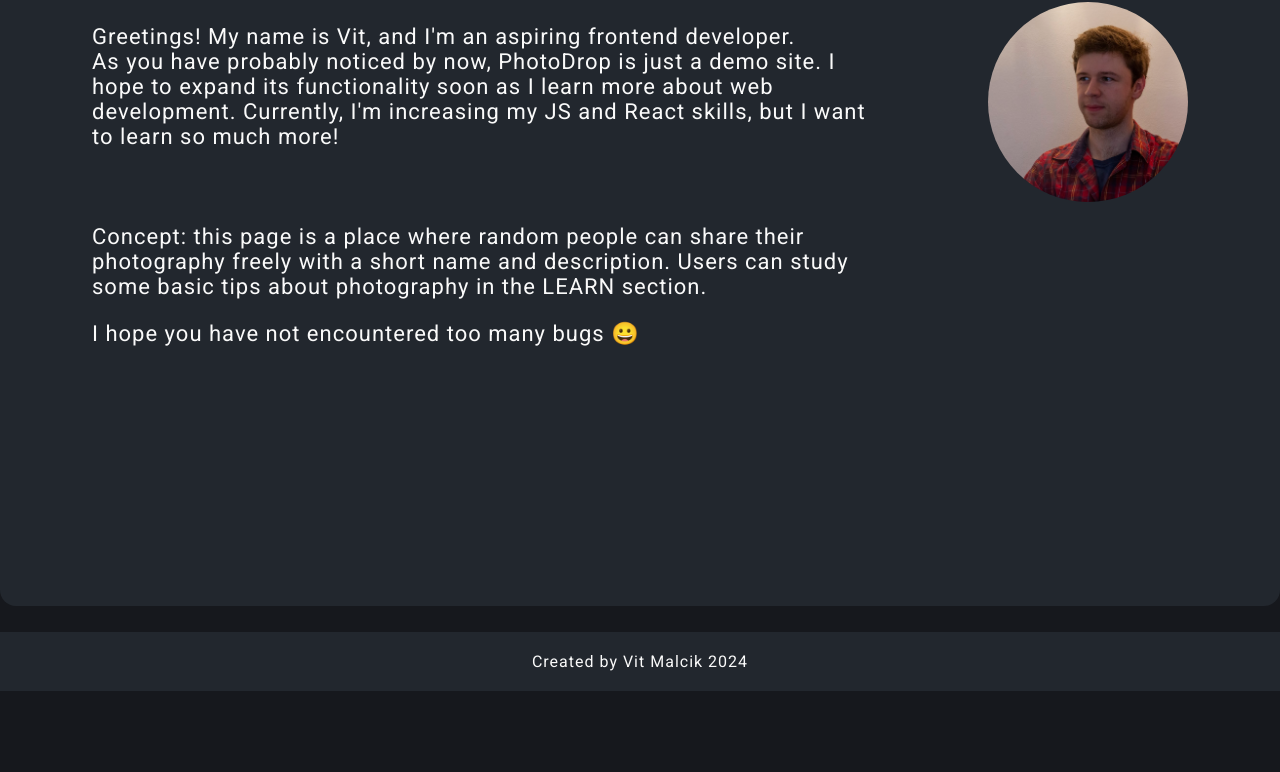
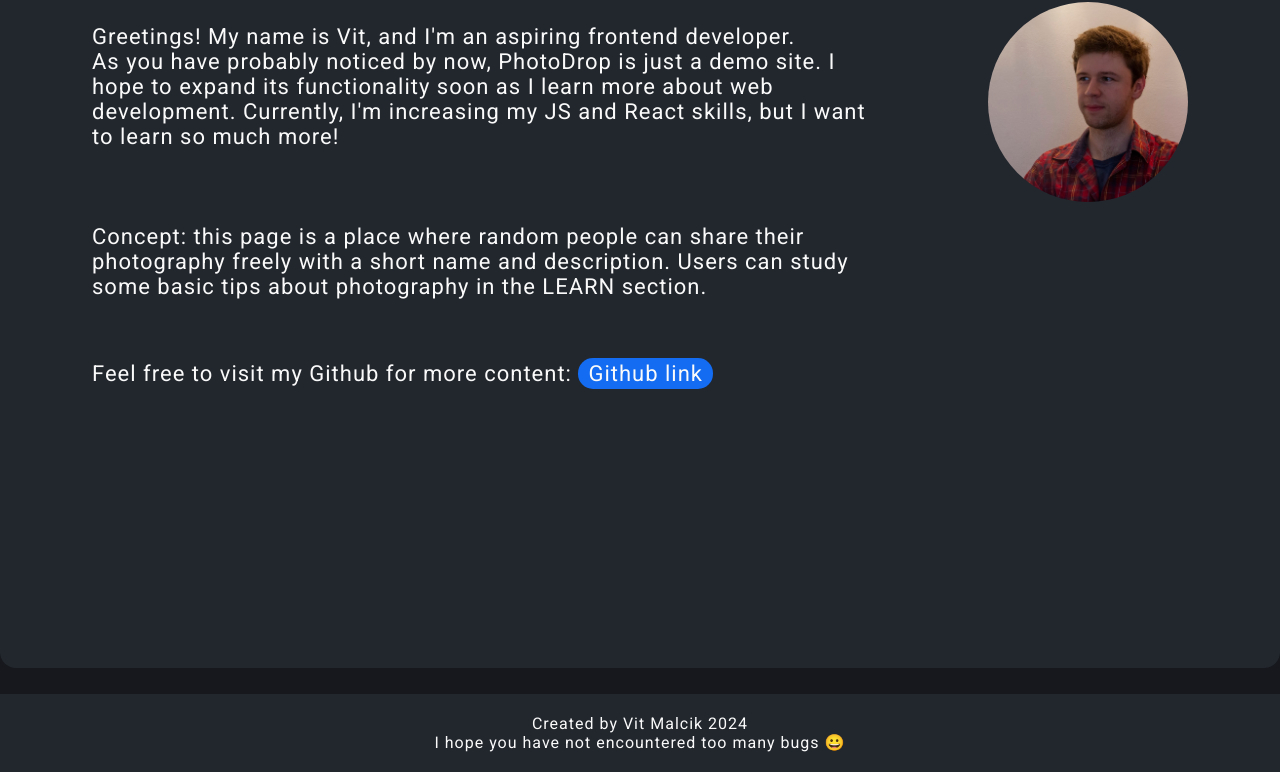
Before and after one commit to VitMalcik/PhotoDrop, a plain HTML site: page about.html in a window 1280 px wide. Shown: the part 257-1029 px from the top of the page. Before the commit the page ends 948 px from the top, so only its background shows below. Drawn offline with Linux system fonts and the light colour scheme.

Commit message:
Small text adjustments
git link, formating

```diff
--- a/about.html
+++ b/about.html
@@ -66,17 +66,24 @@
             </p>
             <img src="images/avatar1KB.jpg" alt="" />
           </div>
+
           <p>
             Concept: this page is a place where random people can share their
             photography freely with a short name and description. Users can
             study some basic tips about photography in the LEARN section.
           </p>
-
-          <p>I hope you have not encountered too many bugs 😀</p>
+          <p class="git-link">
+            Feel free to visit my Github for more content:
+            <a href="https://github.com/VitMalcik">Github link</a>
+          </p>
+          <p></p>
         </div>
       </main>
     </div>
-    <footer>Created by Vit Malcik 2024</footer>
+    <footer>
+      Created by Vit Malcik 2024 <br />I hope you have not encountered too many
+      bugs 😀
+    </footer>
     <script src="scriptHamburgerMenu.js"></script>
   </body>
 </html>
--- a/style.css
+++ b/style.css
@@ -282,6 +282,20 @@ footer {
   width: 200px;
   height: 200px;
 }
+
+.git-link {
+  padding-top: 40px;
+}
+
+.git-link a {
+  padding-top: 25px;
+  padding: 3px 10px;
+  border-radius: 15px;
+  background-color: #136cf1;
+  text-decoration: none;
+  color: #fafafa;
+}
+
 /* LEARN FORMATING */
 
 .learn-container {
```
